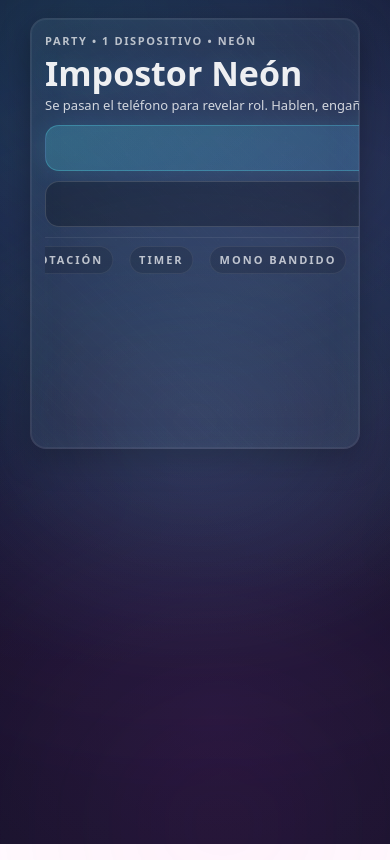
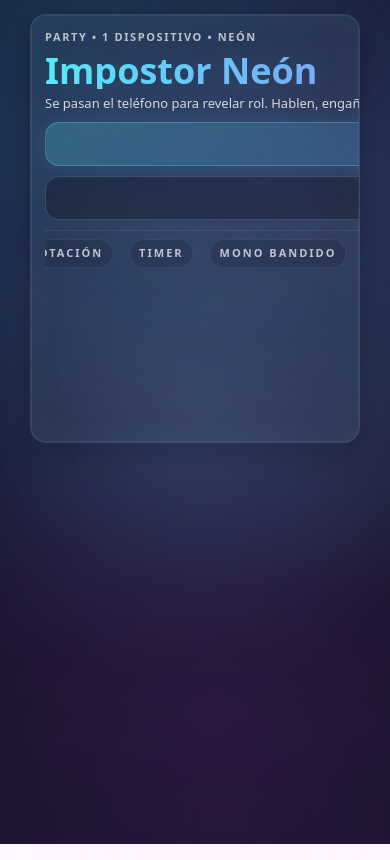
Before and after one commit to juliancourse07/impostor-neon, a React (Vite) app: page / in a window 390 px wide. Built offline with nearby package versions, Linux system fonts and the light colour scheme.

Commit message:
Polish mobile home buttons and neon title; improve setup player list

```diff
--- a/src/App.css
+++ b/src/App.css
@@ -161,35 +161,6 @@ button:active:not(:disabled) {
   font-feature-settings: "tnum";
 }
 
-/* Existing demo styles (kept but toned down) */
-.logo {
-  height: 6em;
-  padding: 1.5em;
-  will-change: filter;
-  transition: filter 300ms;
-}
-.logo:hover {
-  filter: drop-shadow(0 0 2em #59f3ffaa);
-}
-.logo.react:hover {
-  filter: drop-shadow(0 0 2em #61dafbaa);
-}
-
-@keyframes logo-spin {
-  from {
-    transform: rotate(0deg);
-  }
-  to {
-    transform: rotate(360deg);
-  }
-}
-
-@media (prefers-reduced-motion: no-preference) {
-  a:nth-of-type(2) .logo {
-    animation: logo-spin infinite 20s linear;
-  }
-}
-
 /* ---------- MONO BANDIDO "club neon" mode ----------
    We’ll toggle this by adding/removing a class on <body>: body.mono-bandido
 */
@@ -248,16 +219,6 @@ body.mono-bandido button:hover:not(:disabled) {
   filter: saturate(1.08);
 }
 
-/* A tiny “pulse” vibe for urgent states (you already color urgent red in inline styles) */
-@keyframes pulseDanger {
-  0% {
-    box-shadow: 0 0 0 rgba(255, 75, 106, 0);
-  }
-  100% {
-    box-shadow: 0 0 28px rgba(255, 75, 106, 0.22);
-  }
-}
-
 /* ------------- CARD ENHANCEMENTS ------------- */
 .card {
   position: relative;
@@ -275,13 +236,9 @@ body.mono-bandido button:hover:not(:disabled) {
   pointer-events: none;
   opacity: 0.9;
   background:
-    /* sparkles layer 1 */
     radial-gradient(circle, rgba(89, 243, 255, 0.6) 1px, transparent 1.2px) 0 0 / 34px 34px,
-    /* sparkles layer 2 */
     radial-gradient(circle, rgba(180, 75, 255, 0.45) 1px, transparent 1.2px) 12px 14px / 44px 44px,
-    /* sparkles layer 3 */
     radial-gradient(circle, rgba(255, 79, 216, 0.35) 1px, transparent 1.2px) 18px 6px / 52px 52px,
-    /* diagonal hatch */
     repeating-linear-gradient(
       45deg,
       rgba(255, 255, 255, 0.08) 0,
@@ -411,7 +368,7 @@ body.mono-bandido button:hover:not(:disabled) {
   height: 10px;
   border-radius: 999px;
   background: rgba(255, 255, 255, 0.10);
-  overflow: "hidden";
+  overflow: hidden;
 }
 
 .vote-progress-fill {
@@ -422,12 +379,18 @@ body.mono-bandido button:hover:not(:disabled) {
 }
 
 /* ------------- HERO + MODAL + RESPONSIVE ------------- */
+.hero-card {
+  text-align: left;
+}
+
 .hero {
   display: grid;
   grid-template-columns: 1.2fr 0.8fr;
   gap: 18px;
   align-items: center;
   text-align: left;
+  position: relative;
+  z-index: 2;
 }
 
 .hero-kicker {
@@ -438,11 +401,16 @@ body.mono-bandido button:hover:not(:disabled) {
   margin-bottom: 10px;
 }
 
+/* Título más "chill": gradiente + glow */
 .hero-title {
   font-size: 52px;
   line-height: 1.03;
   margin: 0 0 10px;
-  text-shadow: 0 0 26px rgba(89, 243, 255, 0.14);
+  background: linear-gradient(90deg, rgba(89, 243, 255, 0.95), rgba(180, 75, 255, 0.95), rgba(255, 79, 216, 0.95));
+  -webkit-background-clip: text;
+  background-clip: text;
+  color: transparent;
+  text-shadow: 0 0 26px rgba(89, 243, 255, 0.10);
 }
 
 .hero-subtitle {
@@ -459,14 +427,24 @@ body.mono-bandido button:hover:not(:disabled) {
   margin-bottom: 12px;
 }
 
+/* Botones base: centrados, sin cortarse feo */
 .btn-primary,
 .btn-ghost {
   border-radius: 14px;
   padding: 12px 14px;
   border: 1px solid rgba(255, 255, 255, 0.14);
-  font-weight: 800;
+  font-weight: 900;
   color: inherit;
   cursor: pointer;
+
+  display: inline-flex;
+  align-items: center;
+  justify-content: center;
+
+  line-height: 1.1;
+  white-space: nowrap;
+  overflow: hidden;
+  text-overflow: ellipsis;
 }
 
 .btn-primary {
@@ -557,6 +535,76 @@ body.mono-bandido button:hover:not(:disabled) {
   }
 }
 
+/* --- Mobile: everything visible, buttons compact, no scroll --- */
+@media (max-width: 520px) {
+  .card {
+    width: 100% !important;
+    padding: 14px !important;
+    overflow: hidden;
+  }
+
+  .hero {
+    grid-template-columns: 1fr;
+    gap: 10px;
+    text-align: left;
+  }
+
+  .hero-kicker {
+    font-size: 11px;
+    margin-bottom: 6px;
+  }
+
+  .hero-title {
+    font-size: 36px; /* un poco más grande pero con gradiente */
+    margin-bottom: 6px;
+  }
+
+  .hero-subtitle {
+    font-size: 13px;
+    line-height: 1.35;
+    margin-bottom: 10px;
+  }
+
+  .hero-actions {
+    display: grid;
+    grid-template-columns: 1fr;
+    gap: 10px;
+    margin-bottom: 10px;
+  }
+
+  .btn-primary,
+  .btn-ghost {
+    width: 100%;
+    padding: 12px 12px;
+    min-height: 44px;
+  }
+
+  .hero-right {
+    min-height: 150px;
+  }
+
+  .hero-emblem svg {
+    width: 140px;
+    height: 140px;
+  }
+
+  .hero-marquee {
+    padding-top: 8px;
+    margin-top: 10px;
+  }
+
+  .hero-marquee-track span {
+    font-size: 11px;
+    padding: 5px 9px;
+  }
+
+  /* Setup screen: que no se "coma" los nombres */
+  .players-scroll {
+    max-height: min(46dvh, 340px);
+  }
+}
+
+/* ------------- MODAL + SETUP HELPERS ------------- */
 .modal-overlay {
   position: fixed;
   inset: 0;
@@ -682,7 +730,7 @@ body.mono-bandido button:hover:not(:disabled) {
   cursor: pointer;
 }
 
-/* Mobile: allow setup card content to breathe and scroll */
+/* Setup card */
 .setup-card {
   width: 100%;
 }
@@ -703,109 +751,3 @@ body.mono-bandido button:hover:not(:disabled) {
   border-radius: 999px;
   border: 2px solid rgba(0, 0, 0, 0.35);
 }
-
-/* --- FIX: hero visible on mobile --- */
-.hero-card {
-  text-align: left;
-}
-
-.hero {
-  position: relative;
-  z-index: 2;
-}
-
-/* --- Mobile fix: show EVERYTHING in Home without scrolling --- */
-@media (max-width: 520px) {
-  /* el card debe caber en pantalla (sin scroll) */
-  .card {
-    max-height: none;
-    overflow: hidden;
-    padding: 14px !important; /* compacta el card en móvil */
-  }
-
-  /* layout del hero en una columna */
-  .hero {
-    grid-template-columns: 1fr;
-    gap: 10px;
-    text-align: left;
-  }
-
-  /* compacta tipografías */
-  .hero-kicker {
-    font-size: 11px;
-    margin-bottom: 6px;
-  }
-
-  .hero-title {
-    font-size: 34px;
-    line-height: 1.05;
-    margin-bottom: 6px;
-  }
-
-  .hero-subtitle {
-    font-size: 13px;
-    line-height: 1.35;
-    margin-bottom: 10px;
-  }
-
-  /* botones siempre visibles y full width */
-  .hero-actions {
-    display: grid;
-    grid-template-columns: 1fr;
-    gap: 10px;
-    margin-bottom: 10px;
-  }
-
-  .btn-primary,
-  .btn-ghost {
-    width: 100%;
-    padding: 11px 12px;
-  }
-
-  /* emblema más pequeño y que no empuje la pantalla */
-  .hero-right {
-    min-height: 150px;
-  }
-
-  .hero-emblem svg {
-    width: 130px;
-    height: 130px;
-  }
-
-  /* banner/marquee más bajito, pero sigue moviéndose */
-  .hero-marquee {
-    padding-top: 8px;
-    margin-top: 10px;
-  }
-
-  .hero-marquee-track span {
-    font-size: 11px;
-    padding: 5px 9px;
-  }
-
-  /* mobile shell tweaks */
-  #root {
-    padding: 1rem;
-  }
-
-  .app-shell {
-    padding: 14px;
-    place-items: start center;
-    padding-top: 18px;
-  }
-
-  /* setup scroll remains */
-  .players-scroll {
-    max-height: 36dvh;
-  }
-
-  /* En móvil el card debe ser 100% del ancho disponible */
-  .card {
-    width: 100% !important;
-  }
-}
-
-/* make sure sparkles overlay never hides content */
-.screen {
-  z-index: 1;
-}
```
